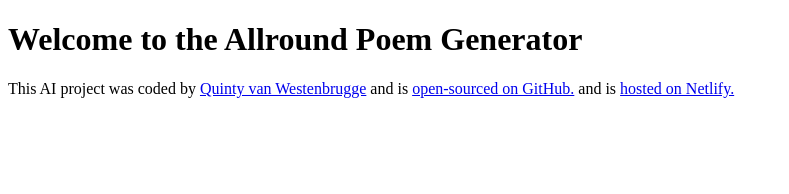
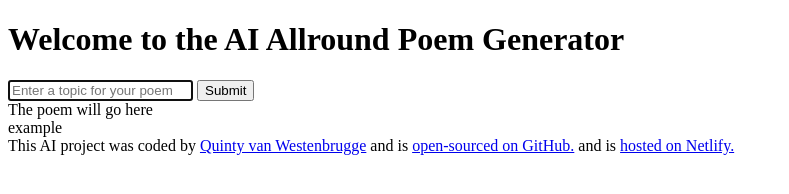
Before and after one commit to Quintyvw/allround-generator, a plain HTML site: page index.html in a window 1280 px wide. Shown: the whole page, without its empty margins (0-789 px from the left). Drawn offline with Linux system fonts and the light colour scheme.

Commit message:
added the basic HTML structure

```diff
--- a/index.html
+++ b/index.html
@@ -7,8 +7,27 @@
     <link rel="stylesheet" href="src/style.css" />
   </head>
   <body>
-    <h1>Welcome to the Allround Poem Generator</h1>
+    <header>
+      <h1>Welcome to the AI Allround Poem Generator</h1>
+    </header>
 
+    <main>
+      <form>
+        <input
+          type="text"
+          placeholder="Enter a topic for your poem"
+          autofocus
+          required
+          autocomplete="off"
+        />
+        <input type="submit" />
+      </form>
+      <div>
+        The poem will go here
+        <br />
+        example
+      </div>
+    </main>
     <footer>
       This AI project was coded by
       <a href="https://github.com/Quintyvw" target="_blank"
```
